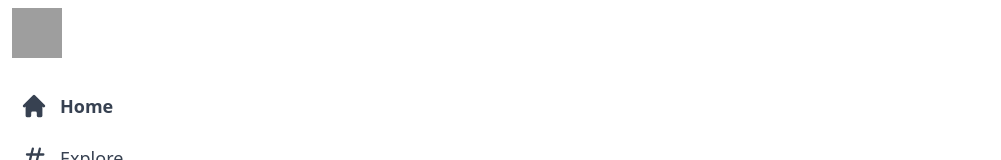
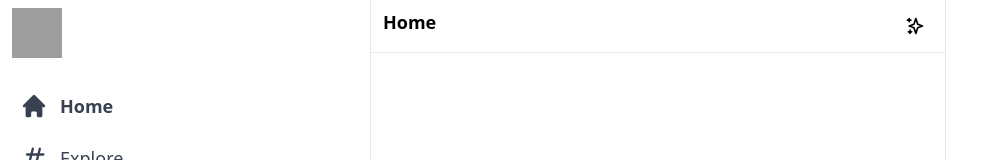
Before and after one commit to Bittbom/twitter, a Next.js app: page / in a window 1280 px wide. Shown: the top 160 px of the page, without its empty margins (0-1001 px from the left). Built offline with nearby package versions, Linux system fonts and the light colour scheme; grey boxes are pictures that could not be loaded.

Commit message:
create feed component and its header

```diff
--- /dev/null
+++ b/components/Feed.js
@@ -0,0 +1,14 @@
+import { SparklesIcon } from "@heroicons/react/outline";
+
+export default function Feed() {
+  return (
+    <div className="xl:ml-[370px] border-l border-r border-gray-200 xl:min-w-[576px] sm:ml-[73px] flex-grow max-w-lg">
+      <div className="flex py-2 px-3 sticky top-0 z-50 bg-white border-b border-gray-200">
+        <h2 className="text-lg sm:text-lg font-bold cursor-pointer">Home</h2>
+        <div className="hoverEffect flex items-center justify-center px-0 ml-auto w-9 h-9">
+          <SparklesIcon className="h-5" />
+        </div>
+      </div>
+    </div>
+  );
+}
--- a/pages/index.js
+++ b/pages/index.js
@@ -1,4 +1,5 @@
 import Head from "next/head";
+import Feed from "../components/Feed";
 import Sidebar from "../components/Sidebar";
 
 export default function Home() {
@@ -14,7 +15,7 @@ export default function Home() {
         <Sidebar />
 
         {/* Feed */}
-
+        <Feed />
         {/* Widgets */}
 
         {/* modal */}
```
